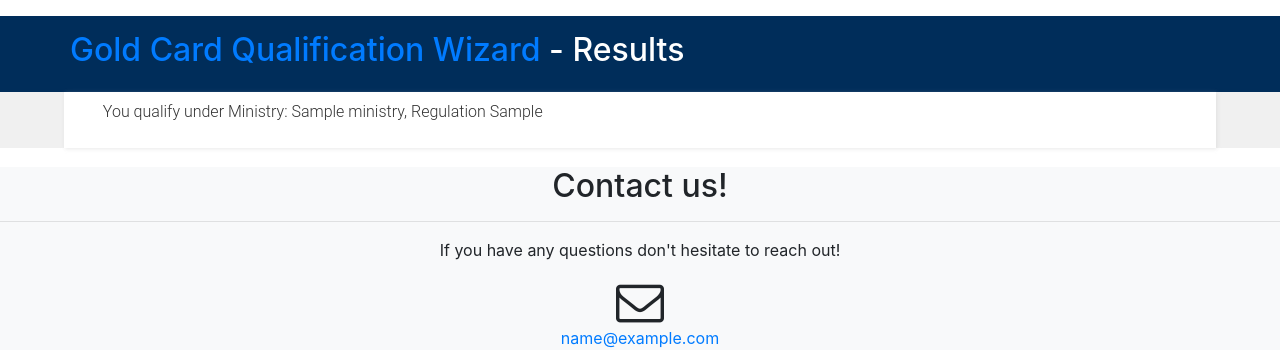
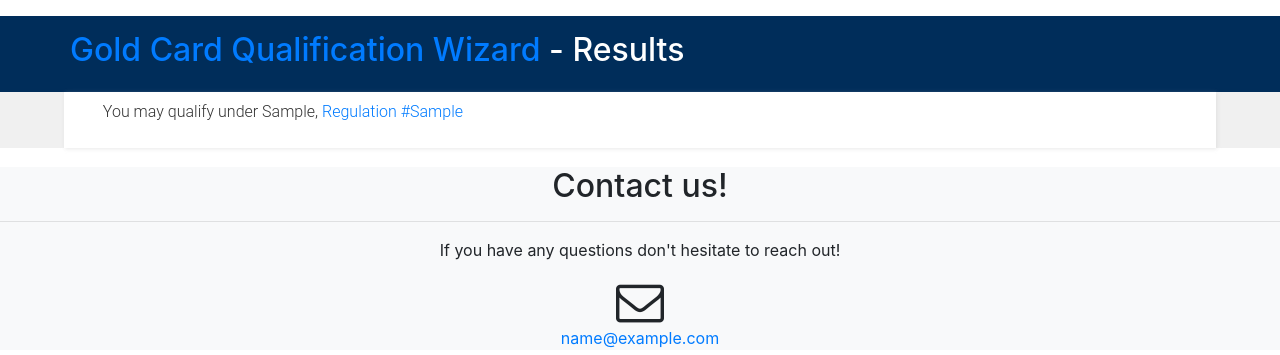
Before and after one commit to taiwangoldcard/twvisafinder, a Django app: template twvisafinder/templates/goldcardqualificationresults.html in a window 1280 px wide. Shown: the part 65-420 px from the top of the page. Run offline with Django 3.2, Linux system fonts and the light colour scheme; the template is opened without the code that fills it: most values are stand-ins (such as "Sample title", 1, 10 or a date in 2020); some libraries are stand-ins or nearby versions.

Commit message:
Format result text for GC qualification
use a human readable name for the ministry and provide a link.

```diff
--- a/twvisafinder/templates/goldcardqualificationresults.html
+++ b/twvisafinder/templates/goldcardqualificationresults.html
@@ -26,7 +26,8 @@
      <section class="visadescriptions">
 	{% for qualification in qualdata %}
 	<div class="visadesc"><div class="gcdesccontainer">
-        <p>You qualify under Ministry: {{qualification.ministry}}, Regulation {{qualification.regulation_no}}</p>
+        <p>You may qualify under {{qualification.get_ministry_display}},
+        <a href="{{qualification.link}}">Regulation #{{qualification.regulation_no}}</a></p>
 	</div></div>
 	{% endfor %}
         {% if qualdata|length == 0 %}
```
